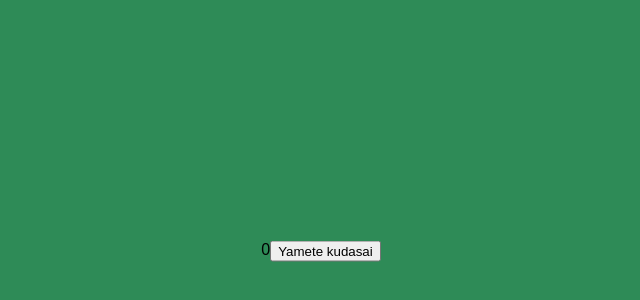
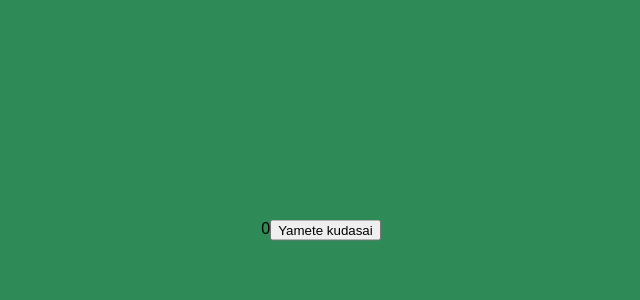
Before and after one commit to AlikSusFootages/MyAwesomeClicker, a plain HTML site: page index.html in a window 1280 px wide. Shown: the part 402-702 px from the top of the page, without its empty margins (319-959 px from the left). Drawn offline with Linux system fonts and the light colour scheme.

Commit message:
update style.css

```diff
--- a/style.css
+++ b/style.css
@@ -8,5 +8,5 @@ body {
     display: flex;
     justify-content: center;
     margin-top: 50%;
-    transform: translateY(50%);
+    transform: translateY(-50%);
 }
```
